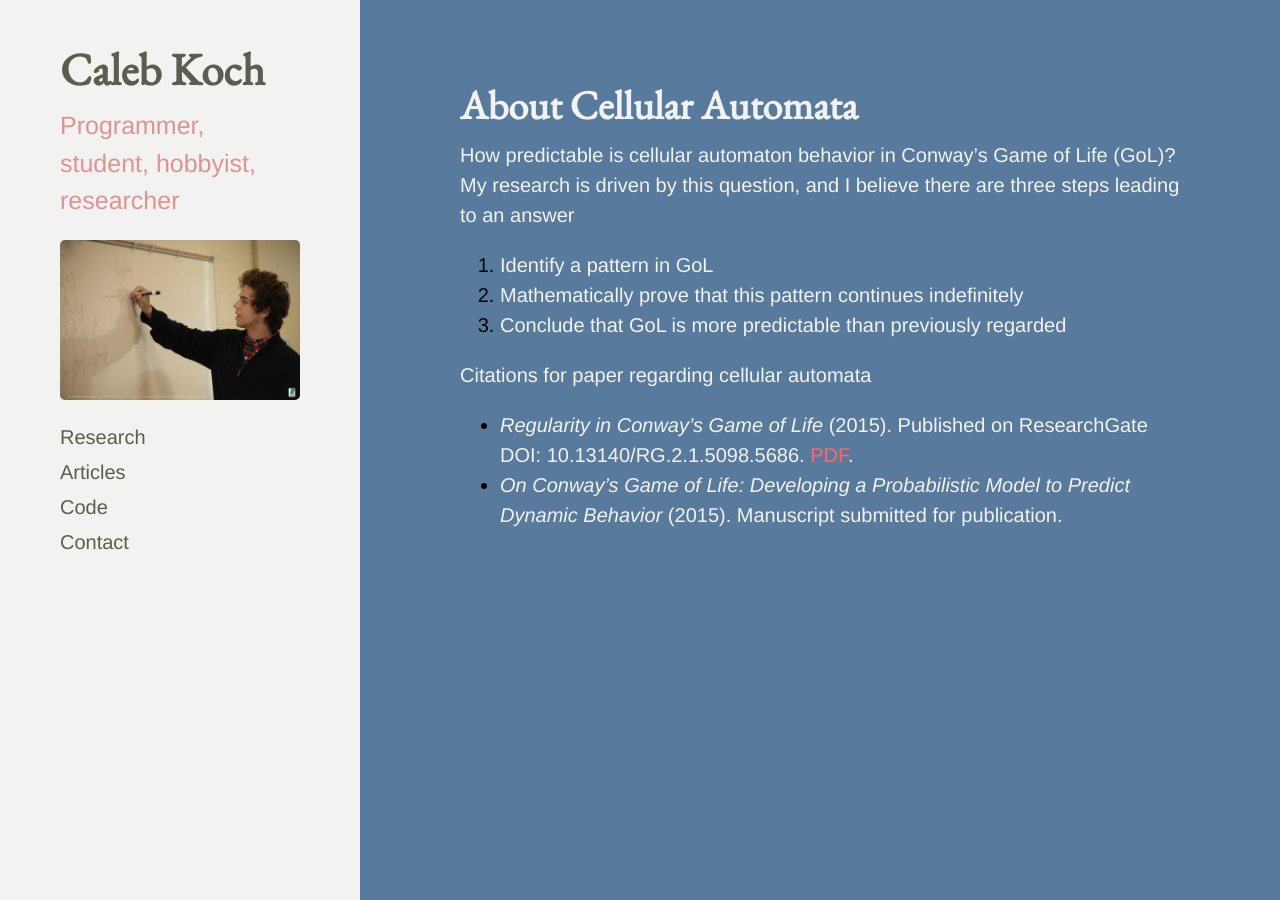
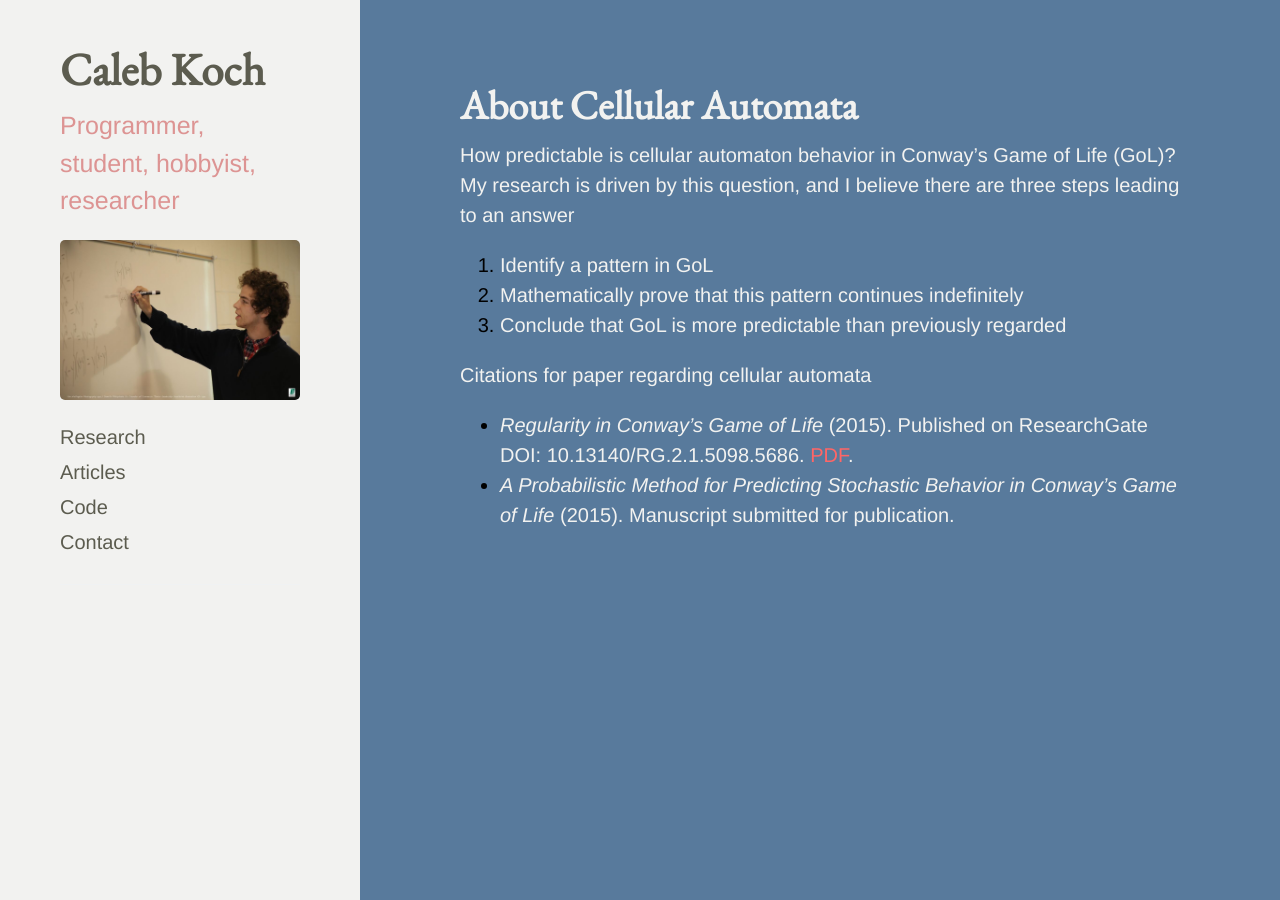
Before and after one commit to cakoch10/cakoch10.github.io, a Jekyll site: the page built from automata.md, in a window 1280 px wide. Built offline with Jekyll 4.4.1, drawn with Linux system fonts in a browser that asks for light colours; Markdown is read by kramdown in place of the engine named in the settings.

Commit message:
Update automata.md

```diff
--- a/automata.md
+++ b/automata.md
@@ -16,4 +16,4 @@ Citations for paper regarding cellular automata
 </span>
 
 - <span style="color:#f2f2f0">*Regularity in Conway's Game of Life* (2015). Published on ResearchGate DOI: 10.13140/RG.2.1.5098.5686. [PDF](https://www.researchgate.net/profile/Caleb_Koch/publication/282706116_Regularity_in_Conway%27s_Game_of_Life/links/561993bf08ae78721f9d02a3.pdf?origin=publication_detail&ev=pub_int_prw_xdl&msrp=Y8k3geMxjxZV6iYic468wKpGVfDF0PYoGYsvJLNvbONUBHrabgfZ2UsvhLavU5xsqCFxDvoZHvEY_yiGPsAQPw.i4RiymKLC0jMfPULrD8YJqgubuvjwYFaLWEgmlaDeZ47mb2UF2ldgkbpXipS2Lbu_mXfS19WNKuB5RKatd0V7w.KGD-Afw1yXtRl-o6QgAUIKEdKzkx05fHMqeq4hbSbAgjsuP1e9gLkFnErbWKCa2zZjWVxagbAWCSnPWZvLwSXA).</span>
-- <span style="color:#f2f2f0">*On Conway's Game of Life: Developing a Probabilistic Model to Predict Dynamic Behavior* (2015). Manuscript submitted for publication.</span>
+- <span style="color:#f2f2f0">*A Probabilistic Method for Predicting Stochastic Behavior in Conway's Game of Life* (2015). Manuscript submitted for publication.</span>
```
